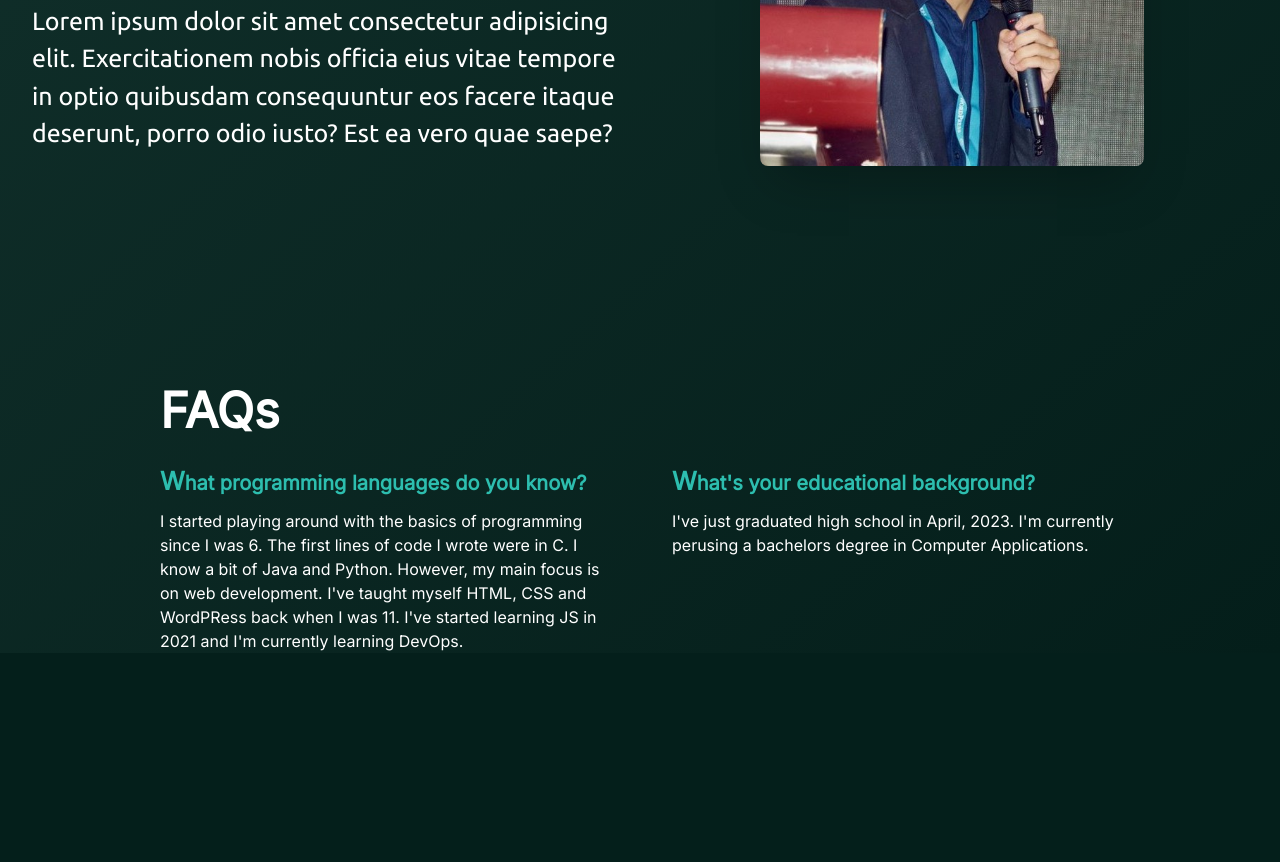
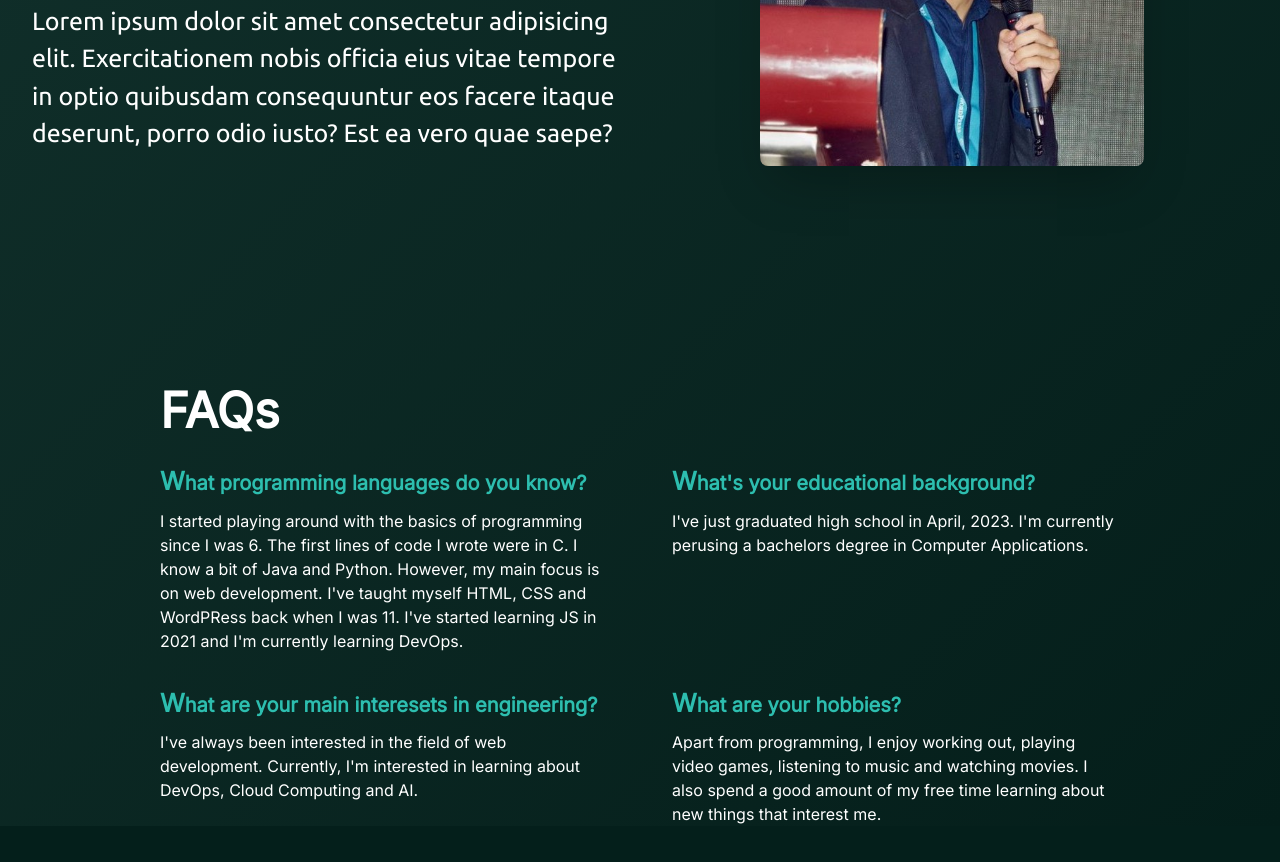
Before and after one commit to leen-neel/and249, an Astro site: page /about in a window 1280 px wide. Shown: the part 490-1352 px from the top of the page. Before the commit the page ends 1183 px from the top, so only its background shows below. Built offline with nearby package versions, Linux system fonts and the light colour scheme; Astro itself is replaced by a stand-in of ours.

Commit message:
added more faqs

```diff
--- a/src/pages/about.astro
+++ b/src/pages/about.astro
@@ -63,6 +63,32 @@ import Layout from "layouts/Layout.astro";
           a bachelors degree in Computer Applications.
         </p>
       </div>
+
+      <div>
+        <h3
+          class="text-xl first-letter:md:text-2xl font-extrabold mb-2 text-primary"
+        >
+          What are your main interesets in engineering?
+        </h3>
+        <p>
+          I've always been interested in the field of web development.
+          Currently, I'm interested in learning about DevOps, Cloud Computing
+          and AI.
+        </p>
+      </div>
+
+      <div>
+        <h3
+          class="text-xl first-letter:md:text-2xl font-extrabold mb-2 text-primary"
+        >
+          What are your hobbies?
+        </h3>
+        <p>
+          Apart from programming, I enjoy working out, playing video games,
+          listening to music and watching movies. I also spend a good amount of
+          my free time learning about new things that interest me.
+        </p>
+      </div>
     </div>
   </section>
 </Layout>
```
